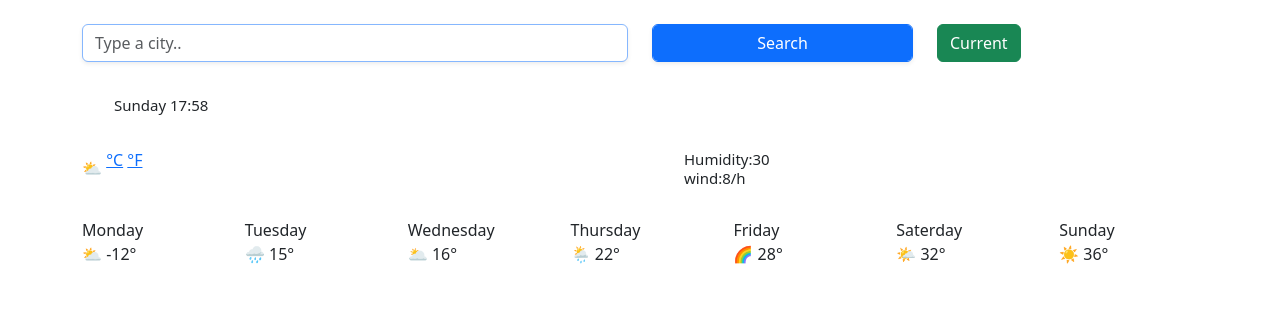
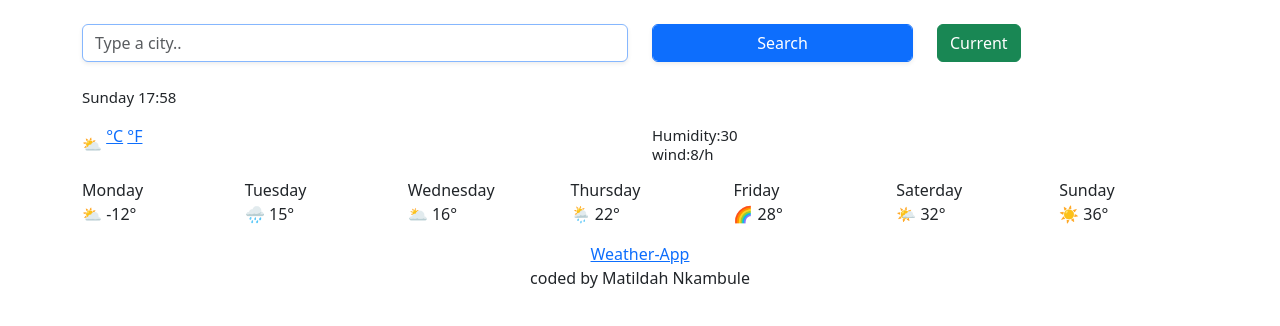
Before and after one commit to Matildah81/My-Weather-App, a plain HTML site: page index.html in a window 1280 px wide. Drawn offline with nearby package versions, Linux system fonts and the light colour scheme; no server answers.

Commit message:
updated the Style.Css link
updated the Style.Css link
rectified my HTML page to respond, notices previous error when  i pasted the  codes yesterday, all in oreder
added a link on footer .

```diff
--- a/index.html
+++ b/index.html
@@ -1,13 +1,3 @@
-<!DOCTYPE html>
-<html lang="en">
-<head>
-    <meta charset="UTF-8">
-    <meta http-equiv="X-UA-Compatible" content="IE=edge">
-    <meta name="viewport" content="width=device-width, initial-scale=1.0">
-    <title>My Wearther App Project</title>
-    <link rel="stylesheet" href="style.css"/>
-
-</head>
 <!DOCTYPE html>
 <html lang="en">
 <head>
@@ -17,7 +7,7 @@
     <title>Weather App</title>
     <link href="https://cdn.jsdelivr.net/npm/bootstrap@5.3.0-alpha1/dist/css/bootstrap.min.css" rel="stylesheet" integrity="sha384-GLhlTQ8iRABdZLl6O3oVMWSktQOp6b7In1Zl3/Jr59b6EGGoI1aFkw7cmDA6j6gD" crossorigin="anonymous">
 
-    <link rel="stylesheet" href="src/styles.css"/>
+    <link rel="stylesheet" href="style.css"/>
     <script src="https://cdn.jsdelivr.net/npm/axios@1.1.2/dist/axios.min.js"></script>
 </head>
 <body>
@@ -115,7 +105,14 @@
     </p>
 </div>
 </div>
-<body>
+<div>
+    <footer>
+        <a href="https://wondrous-pixie-4000b9.netlify.app">Weather-App</a>
+
+        <br/>
+        coded by Matildah Nkambule
+
+    </footer>
     <script src="script.js"></script>
 </body>
 </html>
--- a/style.css
+++ b/style.css
@@ -23,3 +23,6 @@ h1 {
     position: relative;
     top: -8px;
   }
+  footer {
+    text-align: center;
+  }
```
